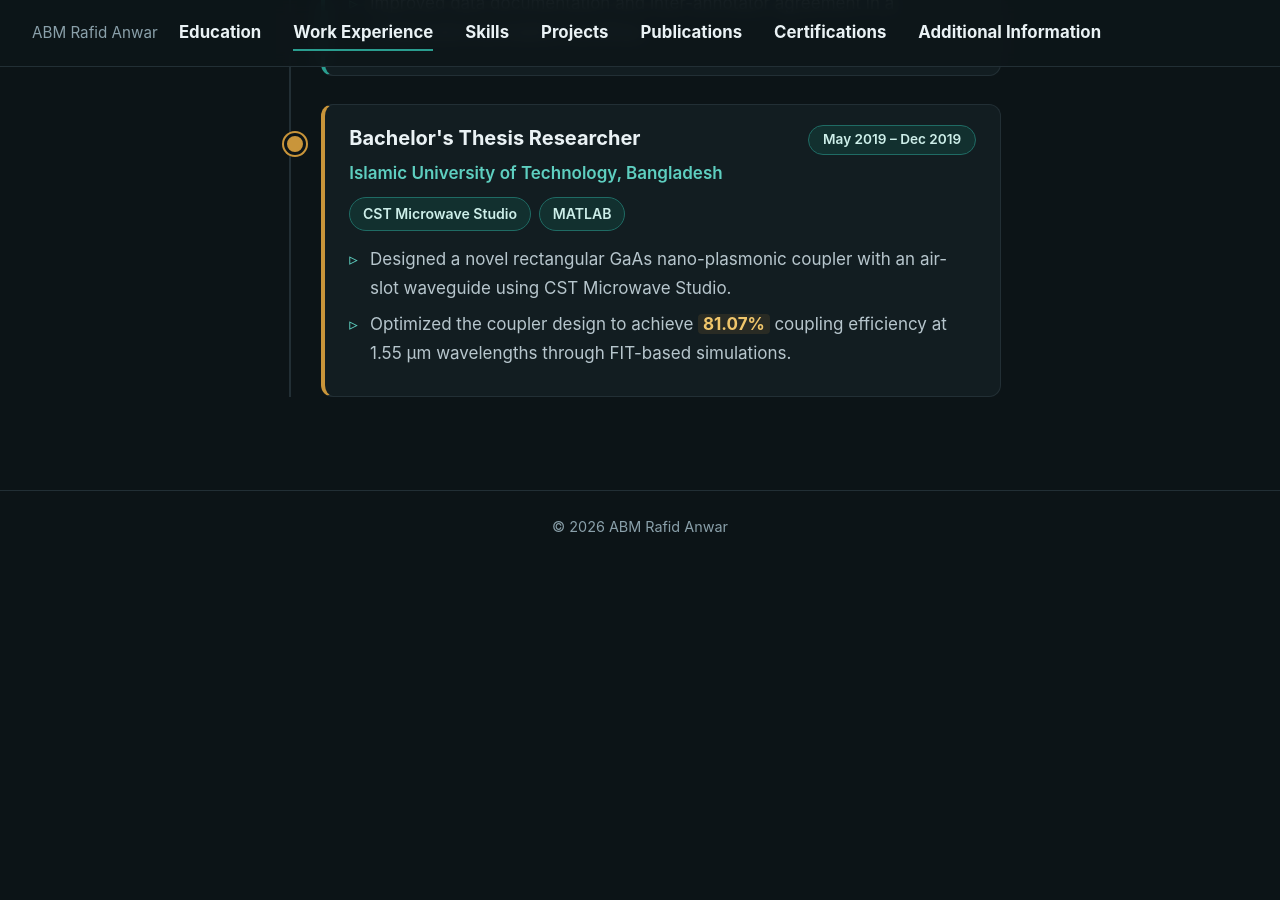
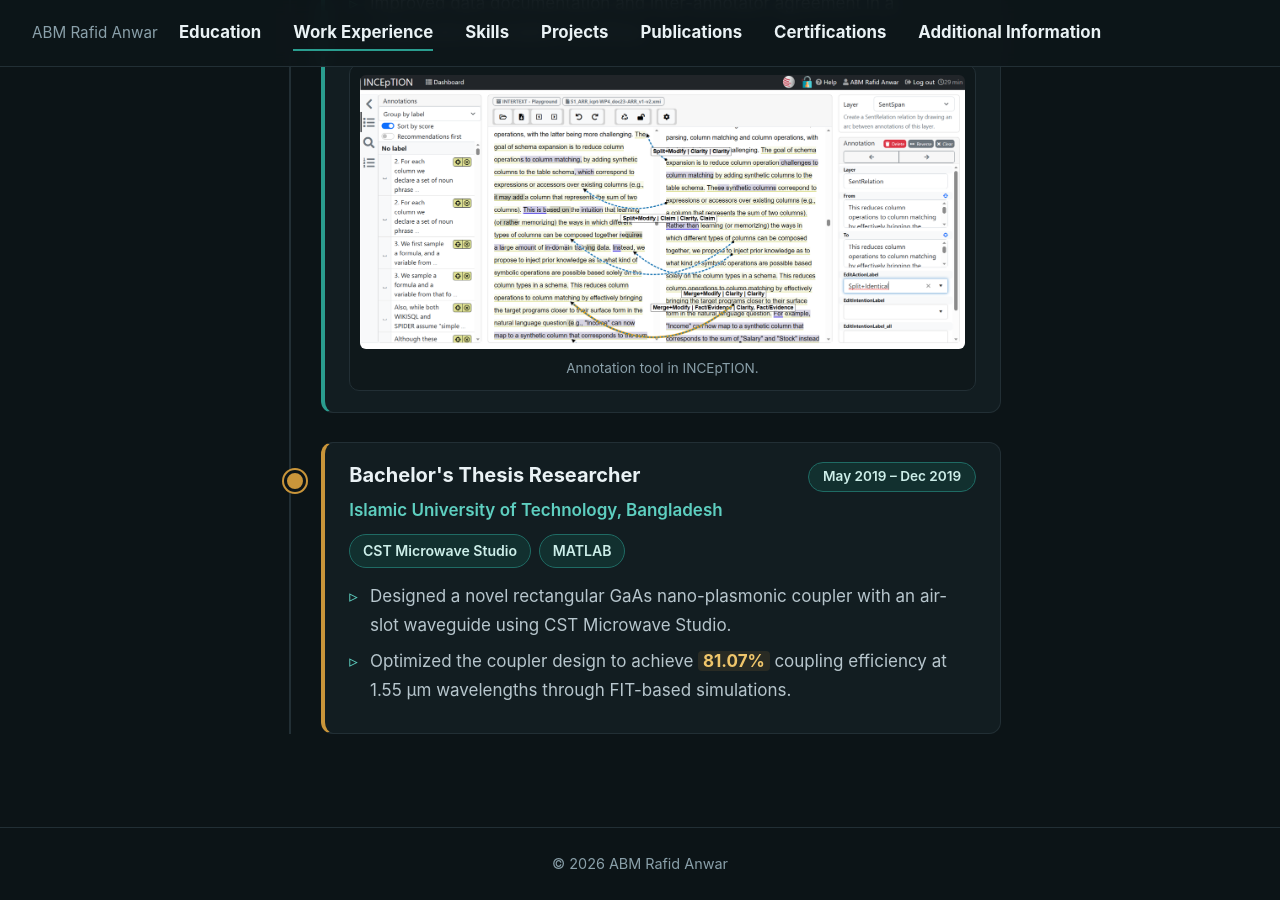
Before and after one commit to RafidAnwar/rafidanwar.github.io, a Jekyll site: the page built from work experience.md, in a window 1280 px wide and 900 px high, scrolled down 2863 px. Built offline with Jekyll 4.4.1, drawn with Linux system fonts in a browser that asks for light colours; before the commit the page ends 3426 px from its top, so only the background shows below that.

Commit message:
Update work experience.md

```diff
--- a/work experience.md
+++ b/work experience.md
@@ -84,6 +84,10 @@ title: "Work Experience"
 <li>Annotation of scientific papers using INCEpTION for development of the NLP-based RE3 framework.</li>
 <li>Improved data documentation and inter-annotator agreement in a collaborative annotation workflow.</li>
 </ul>
+
+<div class="job-media">
+<figure><img src="/inception.png" alt="Photo 1"><figcaption>Annotation tool in INCEpTION.</figcaption></figure>
+</div>
 </div>
 
 <div class="job">
```
